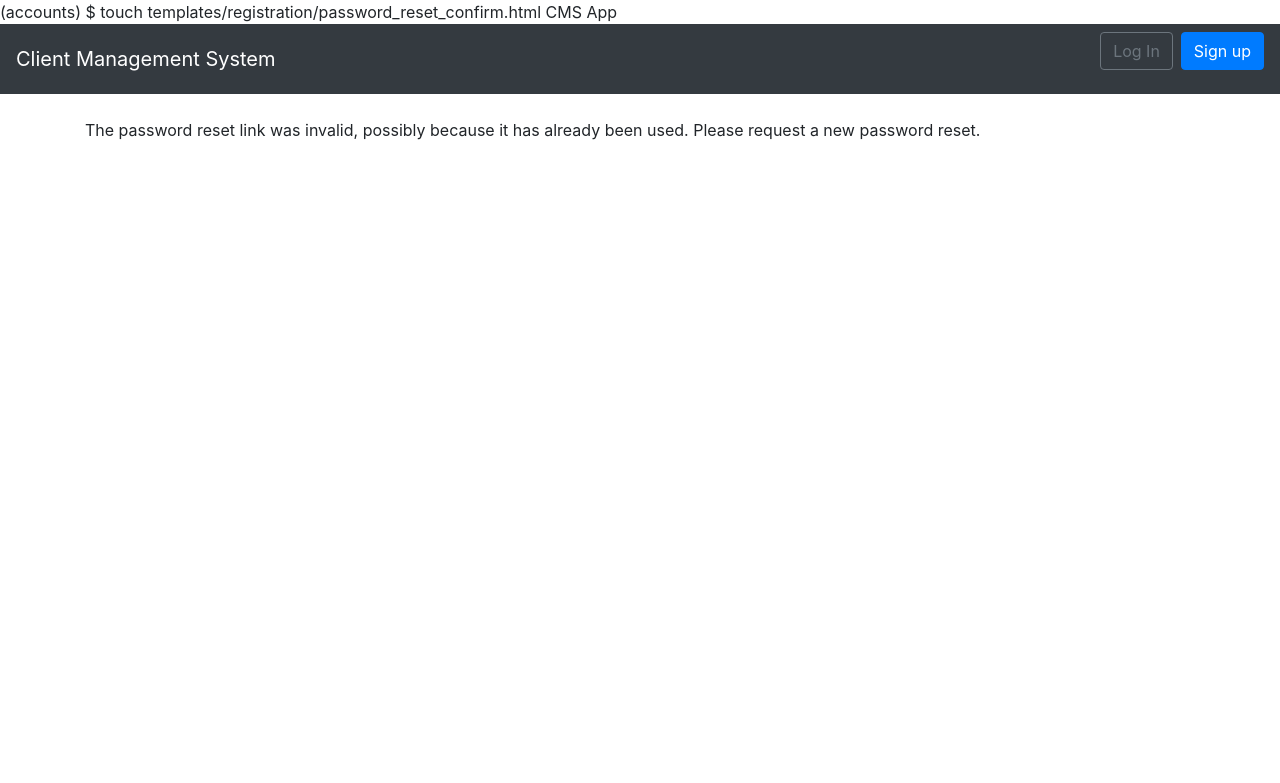
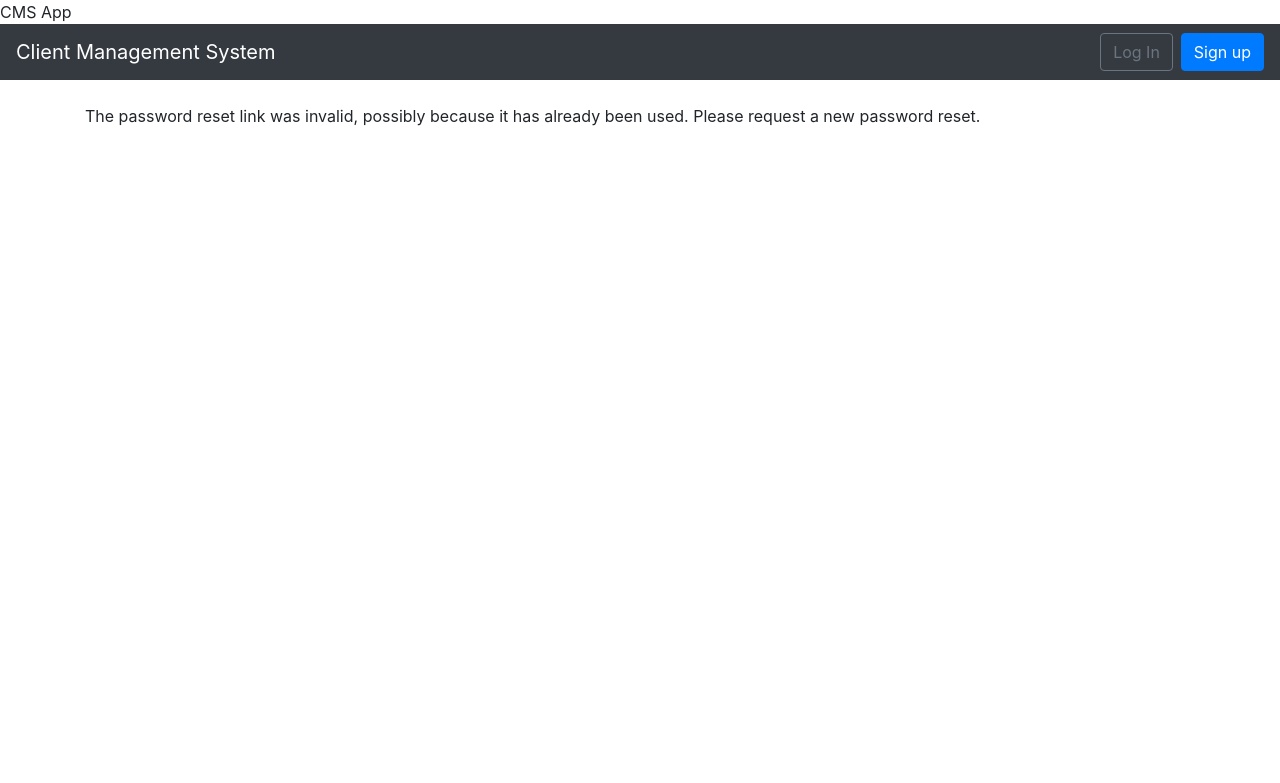
Before and after one commit to jaswinder-kaur/Assign1_ISQA8210, a Django app: a page that uses clientms/templates/registration/password_reset_confirm.html in a window 1280 px wide. Shown: the top 783 px of the page. Run offline with Django 3.2, Linux system fonts and the light colour scheme; some libraries are stand-ins or nearby versions.

Commit message:
Update password_reset_confirm.html

```diff
--- a/clientms/templates/registration/password_reset_confirm.html
+++ b/clientms/templates/registration/password_reset_confirm.html
@@ -1,5 +1,3 @@
-(accounts) $ touch templates/registration/password_reset_confirm.html
-<!-- templates/registration/password_reset_confirm.html -->
 {% extends 'base.html' %}
 
 {% block title %}Enter new password{% endblock %}
```
